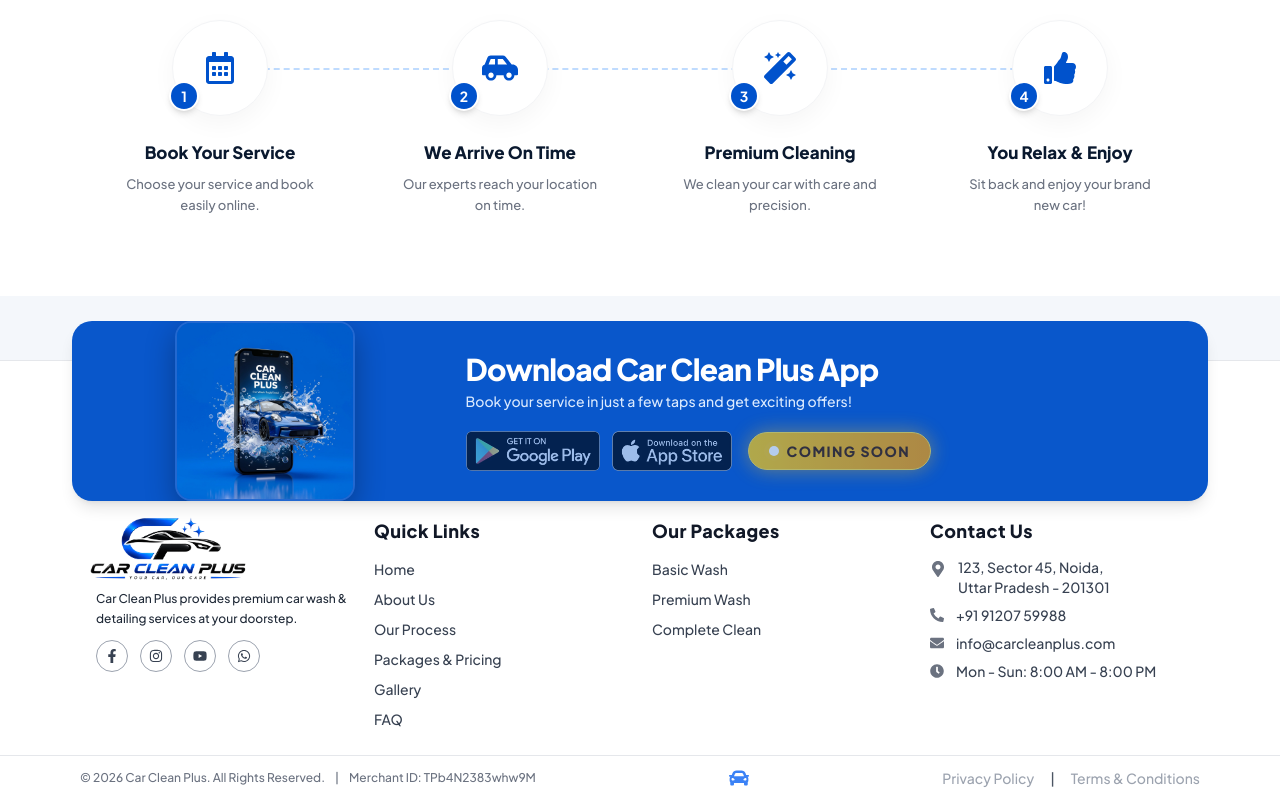
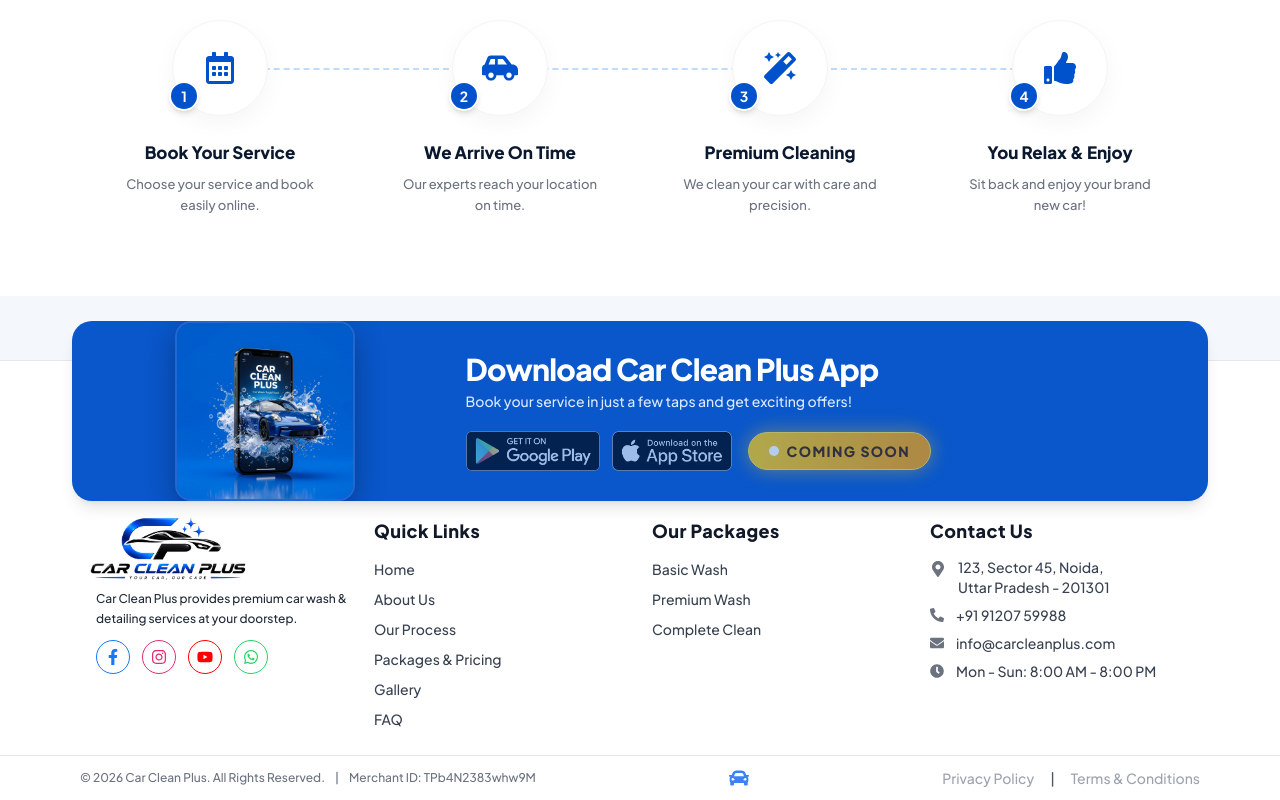
Before and after one commit to difmo/carcleanplus, a React (Vite) app in the folder frontend/: page / in a window 1280 px wide. Shown: the part 4012-4812 px from the top of the page. Built offline with nearby package versions, Linux system fonts and the light colour scheme.

Commit message:
Update footer social media icons styling

```diff
--- a/frontend/src/Components/Footer.jsx
+++ b/frontend/src/Components/Footer.jsx
@@ -116,17 +116,17 @@
             </div>
 
             <div className="flex gap-3">
-              <a href="#" className="p-2 rounded-full border border-gray-400 hover:border-[#1877F2] hover:text-white hover:bg-[#1877F2] transition-colors text-gray-700">
-                <FaFacebookF size={14} />
+              <a href="#" className="p-2 rounded-full border border-[#1877F2] text-[#1877F2] hover:text-white hover:bg-[#1877F2] transition-colors">
+                <FaFacebookF size={16} />
               </a>
-              <a href="#" className="p-2 rounded-full border border-gray-400 hover:border-[#E1306C] hover:text-white hover:bg-[#E1306C] transition-colors text-gray-700">
-                <FaInstagram size={14} />
+              <a href="#" className="p-2 rounded-full border border-[#E1306C] text-[#E1306C] hover:text-white hover:bg-[#E1306C] transition-colors">
+                <FaInstagram size={16} />
               </a>
-              <a href="#" className="p-2 rounded-full border border-gray-400 hover:border-[#FF0000] hover:text-white hover:bg-[#FF0000] transition-colors text-gray-700">
-                <FaYoutube size={14} />
+              <a href="#" className="p-2 rounded-full border border-[#FF0000] text-[#FF0000] hover:text-white hover:bg-[#FF0000] transition-colors">
+                <FaYoutube size={16} />
               </a>
-              <a href="https://wa.me/919120759988?text=Hi" className="p-2 rounded-full border border-gray-400 hover:border-[#25D366] hover:text-white hover:bg-[#25D366] transition-colors text-gray-700">
-                <FaWhatsapp size={14} />
+              <a href="https://wa.me/919120759988?text=Hi" className="p-2 rounded-full border border-[#25D366] text-[#25D366] hover:text-white hover:bg-[#25D366] transition-colors">
+                <FaWhatsapp size={16} />
               </a>
             </div>
           </div>
```
